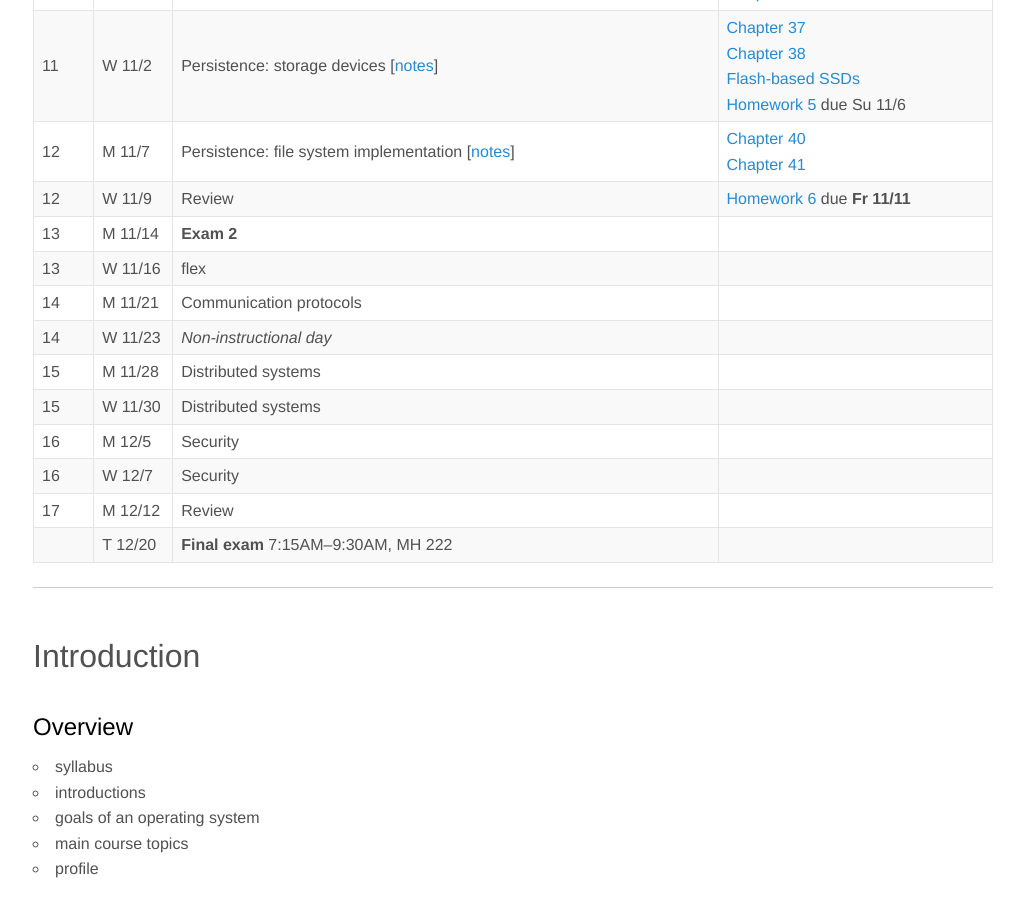
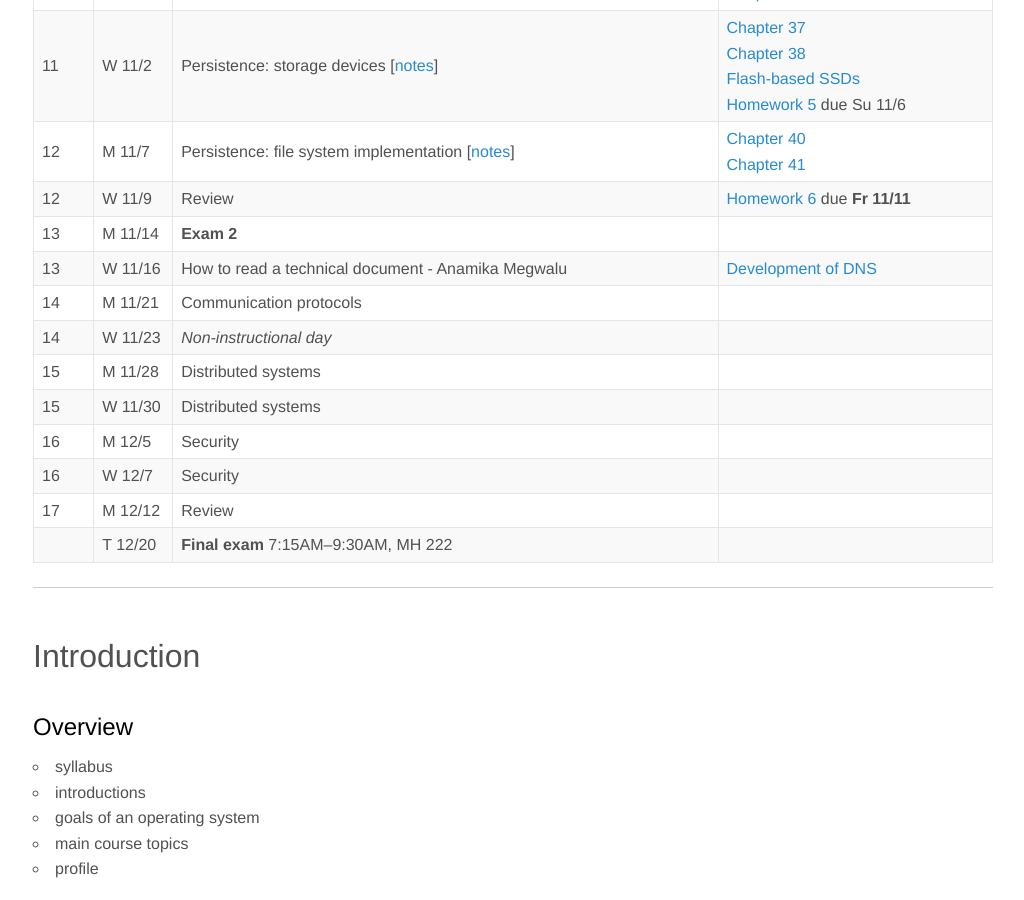
Before and after one commit to jnylam/jnylam.github.io, a Jekyll site: the page built from _courses/149-f16/index.md, in a window 1280 px wide and 900 px high, scrolled down 1641 px. Shown: the whole window, without its empty margins (127-1151 px from the left). Built offline with Jekyll 4.4.1, drawn with Linux system fonts in a browser that asks for light colours.

Commit message:
149 guest lecture

```diff
--- a/_courses/149-f16/index.md
+++ b/_courses/149-f16/index.md
@@ -35,7 +35,7 @@ Week|Date|Topic|Reading
 12 | M 11/7 | Persistence: file system implementation [[notes](https://paper.dropbox.com/doc/Persistence-file-system-implementation-58jnVbJ0OtzWg6Qtjem2T)] | [Chapter 40](http://pages.cs.wisc.edu/~remzi/OSTEP/file-implementation.pdf)<br> [Chapter 41](http://pages.cs.wisc.edu/~remzi/OSTEP/file-ffs.pdf)
 12 | W 11/9 | Review | <!--[Chapter 42](http://pages.cs.wisc.edu/~remzi/OSTEP/file-journaling.pdf)<br> [Chapter 43](http://pages.cs.wisc.edu/~remzi/OSTEP/file-lfs.pdf)<br> [Chapter 44](http://pages.cs.wisc.edu/~remzi/OSTEP/file-integrity.pdf)<br>--> [Homework 6](homework06.html) due __Fr 11/11__
 13 | M 11/14 | __Exam 2__
-13 | W 11/16 | flex
+13 | W 11/16 | How to read a technical document - Anamika Megwalu | [Development of DNS](http://www.dtic.mil/dtic/tr/fulltext/u2/a203901.pdf)
 14 | M 11/21 | Communication protocols
 14 | W 11/23 | _Non-instructional day_
 15 | M 11/28 | Distributed systems
```
